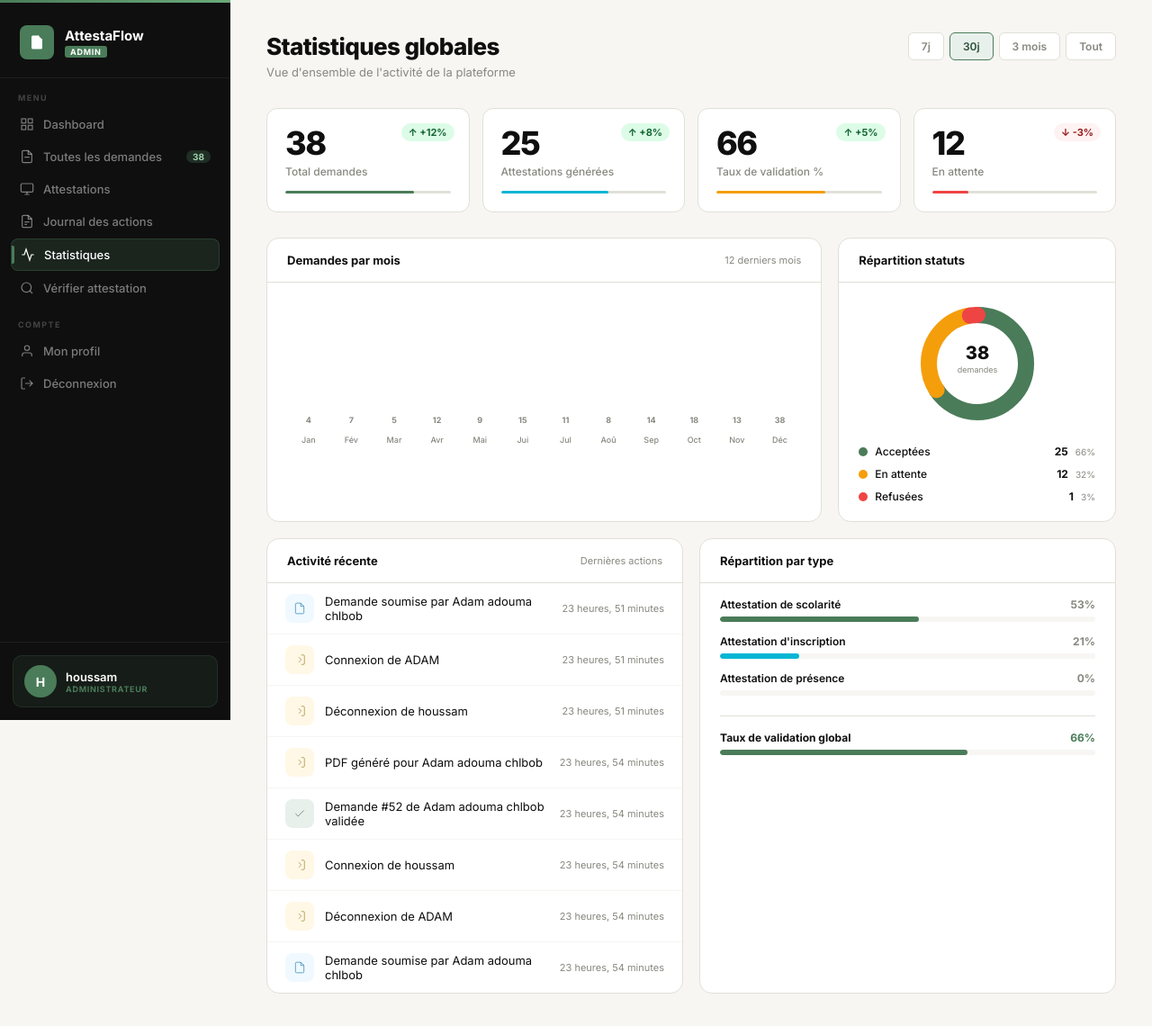
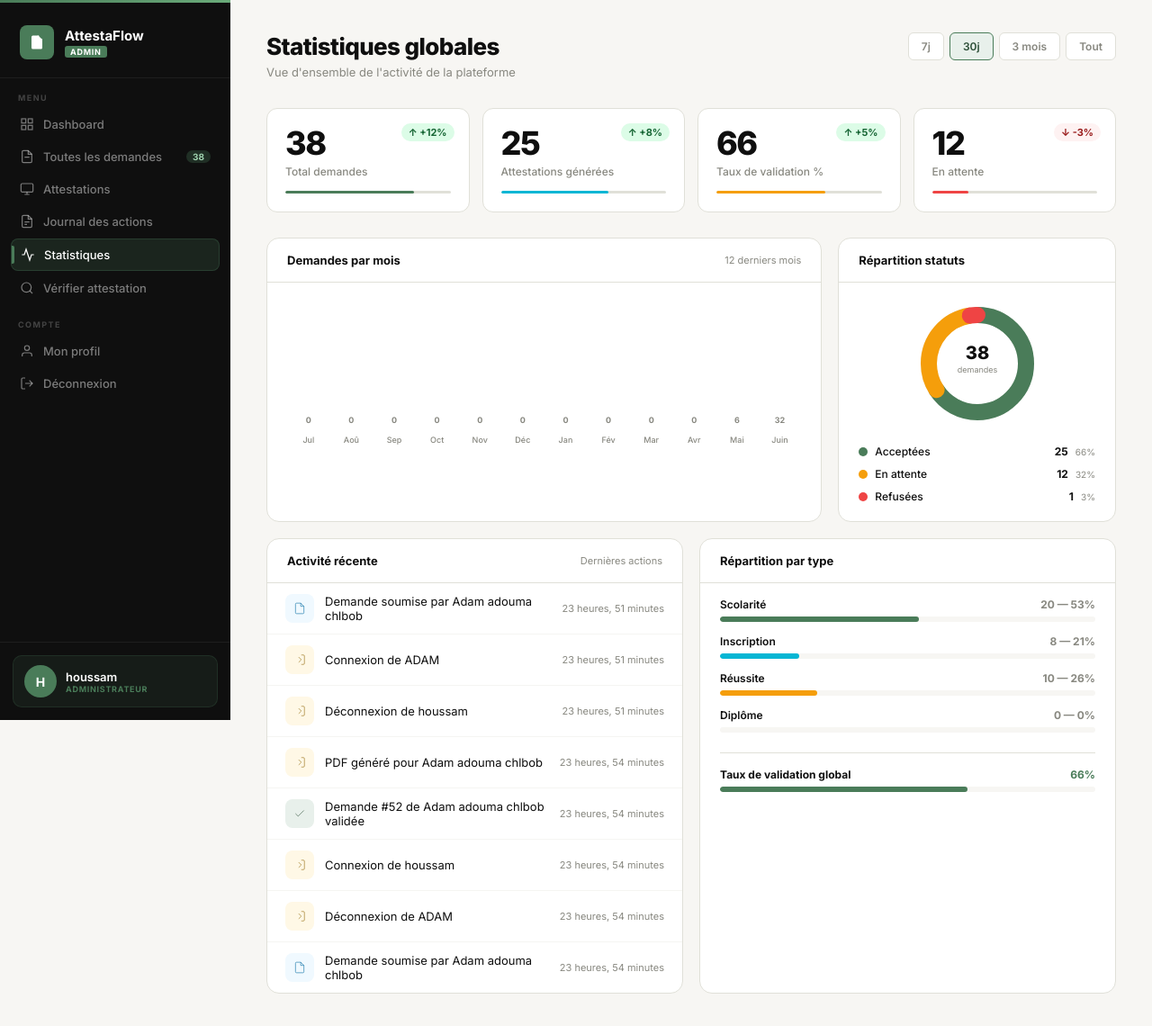
Before and after one commit to HoussamAhmich/attestaflow, a Django app: page /admin-stats/ in a window 1280 px wide. Shown: the whole page at 90% size. Run offline with Django 5.2, Linux system fonts and the light colour scheme; a user stored in the database is signed in; data comes from the database, SQL or seed files in the repository.

Commit message:
Fix admin_stats: replace presence type with reussite/diplome, replace hardcoded bar chart with real monthly data from DB

```diff
--- a/gestion/templates/admin_stats.html
+++ b/gestion/templates/admin_stats.html
@@ -257,9 +257,10 @@
     <div class="card">
       <div class="card-head"><div class="card-title">Répartition par type</div></div>
       <div class="progress-list">
-        <div class="prog-item"><div class="prog-header"><span class="prog-lbl">Attestation de scolarité</span><span class="prog-val">{{ pct_scolarite }}%</span></div><div class="prog-track"><div class="prog-fill" style="background:var(--s);width:0%" data-w="{{ pct_scolarite }}%"></div></div></div>
-        <div class="prog-item"><div class="prog-header"><span class="prog-lbl">Attestation d'inscription</span><span class="prog-val">{{ pct_inscription }}%</span></div><div class="prog-track"><div class="prog-fill" style="background:#06b6d4;width:0%" data-w="{{ pct_inscription }}%"></div></div></div>
-        <div class="prog-item"><div class="prog-header"><span class="prog-lbl">Attestation de présence</span><span class="prog-val">{{ pct_presence }}%</span></div><div class="prog-track"><div class="prog-fill" style="background:var(--amber);width:0%" data-w="{{ pct_presence }}%"></div></div></div>
+        <div class="prog-item"><div class="prog-header"><span class="prog-lbl">Scolarité</span><span class="prog-val">{{ cnt_scolarite }} — {{ pct_scolarite }}%</span></div><div class="prog-track"><div class="prog-fill" style="background:#4a7c59;width:0%" data-w="{{ pct_scolarite }}%"></div></div></div>
+        <div class="prog-item"><div class="prog-header"><span class="prog-lbl">Inscription</span><span class="prog-val">{{ cnt_inscription }} — {{ pct_inscription }}%</span></div><div class="prog-track"><div class="prog-fill" style="background:#06b6d4;width:0%" data-w="{{ pct_inscription }}%"></div></div></div>
+        <div class="prog-item"><div class="prog-header"><span class="prog-lbl">Réussite</span><span class="prog-val">{{ cnt_reussite }} — {{ pct_reussite }}%</span></div><div class="prog-track"><div class="prog-fill" style="background:#f59e0b;width:0%" data-w="{{ pct_reussite }}%"></div></div></div>
+        <div class="prog-item"><div class="prog-header"><span class="prog-lbl">Diplôme</span><span class="prog-val">{{ cnt_diplome }} — {{ pct_diplome }}%</span></div><div class="prog-track"><div class="prog-fill" style="background:#8b5cf6;width:0%" data-w="{{ pct_diplome }}%"></div></div></div>
         <div class="prog-item" style="margin-top:8px;padding-top:16px;border-top:1px solid var(--border)">
           <div class="prog-header"><span class="prog-lbl" style="font-weight:700">Taux de validation global</span><span class="prog-val" style="color:var(--s);font-weight:700">{{ taux_validation }}%</span></div>
           <div class="prog-track"><div class="prog-fill" style="background:var(--s);width:0%" data-w="{{ taux_validation }}%"></div></div>
@@ -290,22 +291,21 @@ setTimeout(() => {
   });
 }, 400);
 
-// Bar chart — données fixes pour la démo
-const months = ['Jan','Fév','Mar','Avr','Mai','Jui','Jul','Aoû','Sep','Oct','Nov','Déc'];
-const totalDemandes = parseInt(document.querySelector('.kpi-val[data-target]').dataset.target) || 0;
-const data = [4, 7, 5, 12, 9, 15, 11, 8, 14, 18, 13, totalDemandes];
-const maxD = Math.max(...data);
-const chart = document.getElementById('barChart');
+// Bar chart — données réelles (12 derniers mois)
+const months = {{ monthly_labels|safe }};
+const data   = {{ monthly_data|safe }};
+const maxD   = Math.max(...data, 1);
+const chart  = document.getElementById('barChart');
 
 data.forEach((v, i) => {
   const col = document.createElement('div');
   col.className = 'bar-col';
   const pct = Math.round((v / maxD) * 100);
-  const isLast = i === data.length - 1;
+  const isCurrent = (i === data.length - 1);
   col.innerHTML = `
     <div class="bar-wrap">
       <div class="bar"
-        style="height:0%;background:${isLast ? 'var(--s)' : '#d0e8d8'};width:80%;
+        style="height:0%;background:${isCurrent ? 'var(--s)' : '#d0e8d8'};width:80%;
                transition:height 0.8s ${i * 0.05}s cubic-bezier(0.16,1,0.3,1);"
         data-h="${pct}%">
         <span class="bar-val">${v}</span>
--- a/gestion/views.py
+++ b/gestion/views.py
@@ -1290,6 +1290,7 @@ def admin_stats(request):
             return redirect('/dashboard/')
     except:
         return redirect('/login/')
+    from datetime import date as _date
     demandes = Demande.objects.all()
     total = demandes.count() or 1
     approuvees = demandes.filter(statut='acceptée').count()
@@ -1299,12 +1300,35 @@ def admin_stats(request):
     taux = round((approuvees / total) * 100) if total else 0
     pct_attente = round((en_attente / total) * 100) if total else 0
     pct_refus = round((refusees / total) * 100) if total else 0
+
+    # Répartition par les 4 vrais types
     sc  = demandes.filter(type_document__icontains='scolarité').count()
     ins = demandes.filter(type_document__icontains='inscription').count()
-    pre = demandes.filter(type_document__icontains='présence').count()
+    reu = demandes.filter(type_document__icontains='réussite').count()
+    dip = demandes.filter(type_document__icontains='diplôme').count()
     pct_sc  = round((sc  / total) * 100) if total else 0
     pct_ins = round((ins / total) * 100) if total else 0
-    pct_pre = round((pre / total) * 100) if total else 0
+    pct_reu = round((reu / total) * 100) if total else 0
+    pct_dip = round((dip / total) * 100) if total else 0
+
+    # Demandes par mois — 12 derniers mois réels
+    today = _date.today()
+    mois_fr = ['Jan','Fév','Mar','Avr','Mai','Juin','Jul','Aoû','Sep','Oct','Nov','Déc']
+    monthly_data = []
+    monthly_labels = []
+    for i in range(11, -1, -1):
+        month = today.month - i
+        year = today.year
+        while month <= 0:
+            month += 12
+            year -= 1
+        cnt = Demande.objects.filter(
+            date_soumission__year=year,
+            date_soumission__month=month
+        ).count()
+        monthly_data.append(cnt)
+        monthly_labels.append(mois_fr[month - 1])
+
     actions = JournalAction.objects.all().order_by('-date_action')[:8]
     return render(request, 'admin_stats.html', {
         'user': request.user, 'role': u.role,
@@ -1312,8 +1336,13 @@ def admin_stats(request):
         'refusees': refusees, 'en_attente': en_attente,
         'attestations_generees': attestations,
         'taux_validation': taux, 'pct_attente': pct_attente,
-        'pct_refus': pct_refus, 'pct_scolarite': pct_sc,
-        'pct_inscription': pct_ins, 'pct_presence': pct_pre,
+        'pct_refus': pct_refus,
+        'pct_scolarite': pct_sc,  'cnt_scolarite': sc,
+        'pct_inscription': pct_ins, 'cnt_inscription': ins,
+        'pct_reussite': pct_reu,  'cnt_reussite': reu,
+        'pct_diplome': pct_dip,   'cnt_diplome': dip,
+        'monthly_data': json.dumps(monthly_data),
+        'monthly_labels': json.dumps(monthly_labels),
         'actions_recentes': actions,
         'demandes_count': Demande.objects.count(),
     })
```
